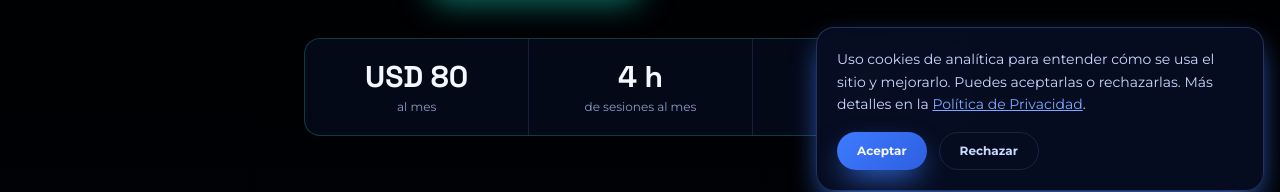
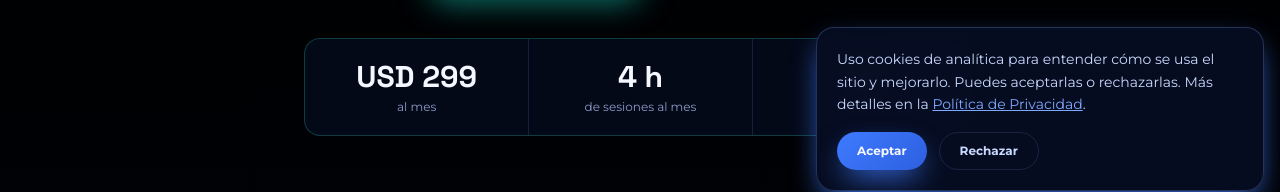
Before and after one commit to samigonza3/portafolio-2027, a React (Vite) app: page /empieza-aqui-tu-mentoria in a window 1280 px wide. Shown: the part 593-785 px from the top of the page. Built offline with nearby package versions, Linux system fonts and the light colour scheme.

Commit message:
Mentoría: precio actualizado a USD 299 al mes

```diff
--- a/src/data/oferta.ts
+++ b/src/data/oferta.ts
@@ -7,9 +7,9 @@ export const BLUEPRINT = {
 };
 
 export const MENTORIA = {
-  precio: 'USD 80',
+  precio: 'USD 299',
   periodo: 'al mes',
-  precioHora: 'USD 20',
+  precioHora: 'unos USD 75',
   horasMes: 4,
   cupos: 10,
 };
```
